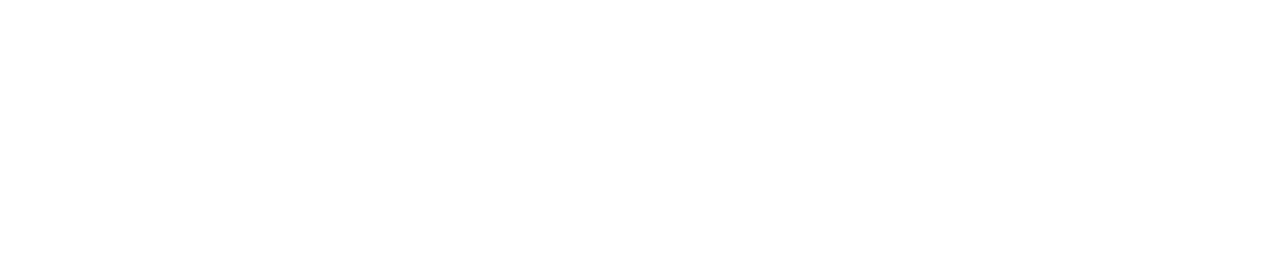
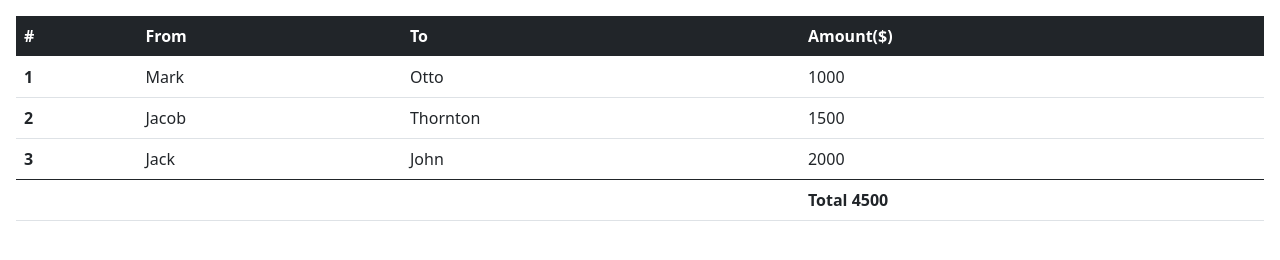
Before and after one commit to acciojob/tables-Nikhil2072001, a website: page main.html in a window 1280 px wide. Drawn offline with nearby package versions, Linux system fonts and the light colour scheme.

Commit message:
created a submission

```diff
--- a/main.html
+++ b/main.html
@@ -1,16 +1,56 @@
 <!DOCTYPE html>
-
 <html>
 
 <head>
-	<link rel="stylesheet" href="styles.css">
+	<link href=
+"https://cdn.jsdelivr.net/npm/bootstrap@5.0.2/dist/css/bootstrap.min.css"
+		rel="stylesheet"
+		integrity=
+"sha384-EVSTQN3/azprG1Anm3QDgpJLIm9Nao0Yz1ztcQTwFspd3yD65VohhpuuCOmLASjC"
+		crossorigin="anonymous">
 </head>
 
-<body>
-	<!-- the entire body must be written by student -->
-    <script type="text/javascript" src="./script.js">
-</script>
+<body class="m-3">
 
+	<table class="table" id="tblInvoiceReport" data-show-footer="true">
+		<thead class="table-dark">
+			<tr>
+				<th scope="col">#</th>
+				<th scope="col">From</th>
+				<th scope="col">To</th>
+				<th data-field="Amount" data-searchable="true" data-class="tdDetails" data-footer-formatter="TotalFormatter">Amount($)</th>
+
+			</tr>
+		</thead>
+		<tbody>
+			<tr>
+				<th scope="row">1</th>
+				<td>Mark</td>
+				<td>Otto</td>
+				<td id="1">1000</td>
+			</tr>
+			<tr>
+				<th scope="row">2</th>
+				<td>Jacob</td>
+				<td>Thornton</td>
+				<td id="1">1500</td>
+			</tr>
+			<tr>
+				<th scope="row">3</th>
+				<td>Jack</td>
+				<td>John</td>
+				<td id="1">2000</td>
+			</tr>
+		</tbody>
+		<tfoot>
+			<tr>
+				<td></td>
+				<td></td>
+				<td></td>
+				<th id="total">Total 4500</th>
+			</tr>
+		</tfoot>
+	</table>
 </body>
 
 </html>
--- a/script.js
+++ b/script.js
@@ -1 +1,12 @@
 //your code here
+function TotalFormatter (items) {
+ var totalPrice = 0;
+ items.forEach(function (item) {
+  totalPrice = parseFloat(totalPrice) + parseFloat(item.Amount.replace('$','').replace(',',''));
+ });
+
+ return '$' + parseFloat(totalPrice).toLocaleString(undefined, {
+  minimumFractionDigits: 2,
+  maximumFractionDigits: 2
+ });
+};
```
